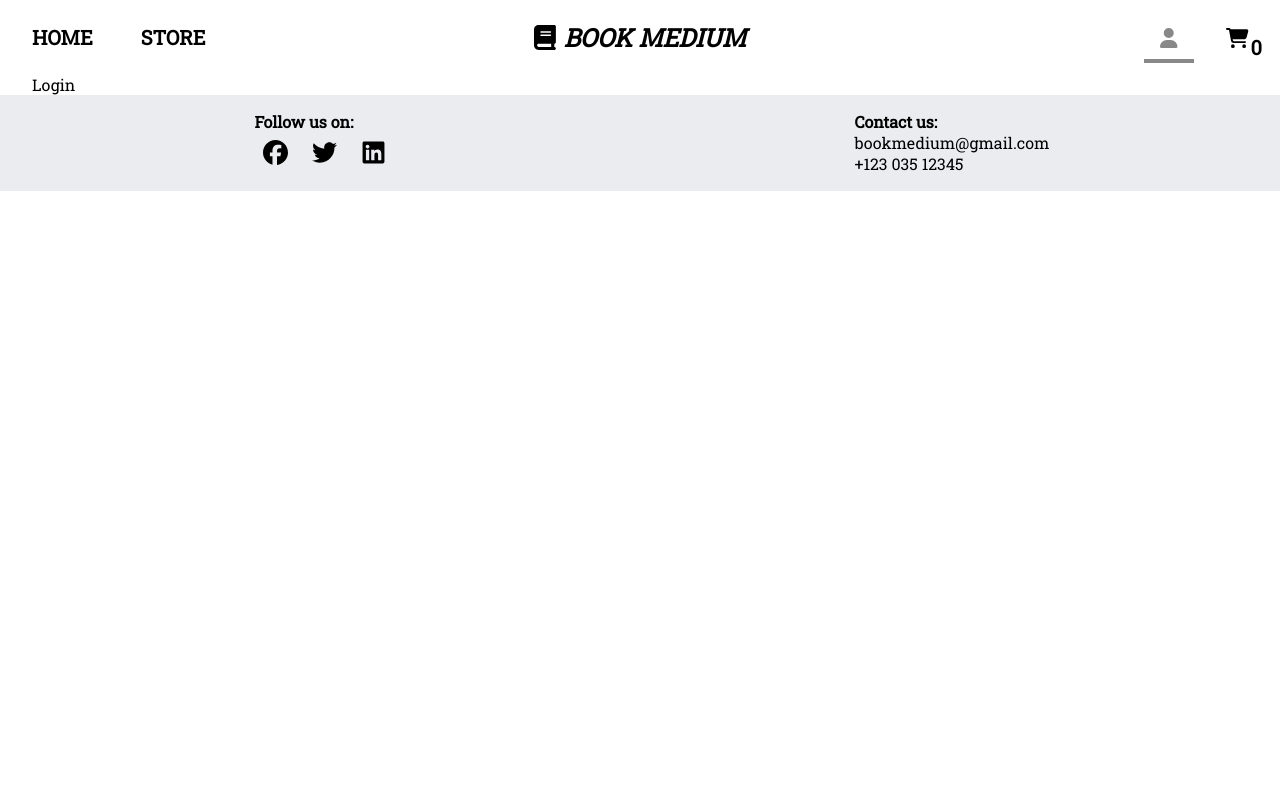
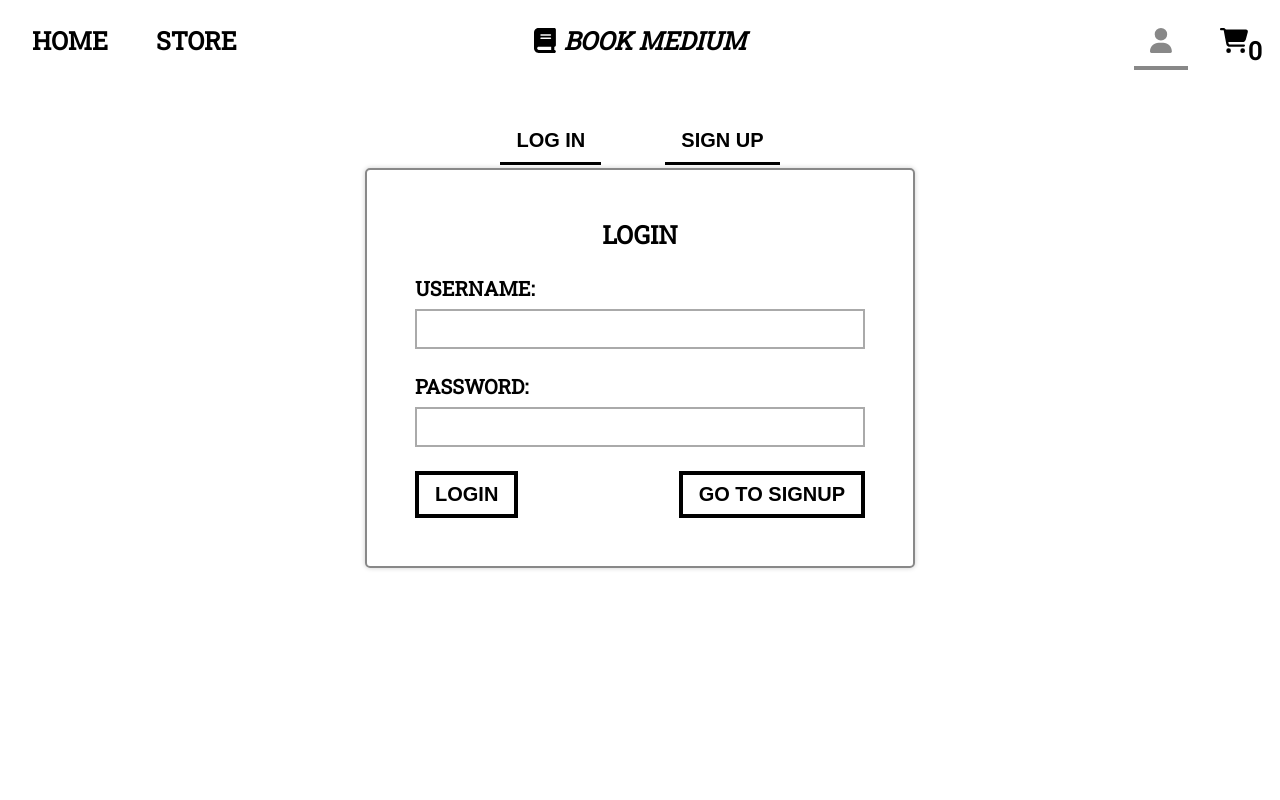
Before and after one commit to EmilisEm/book-store, a React (Create React App) app: page /login in a window 1280 px wide. Shown: the top 800 px of the page. Built offline with nearby package versions, Linux system fonts and the light colour scheme.

Commit message:
basic login and registration

```diff
--- a/package.json
+++ b/package.json
@@ -9,7 +9,10 @@
     "@testing-library/jest-dom": "^5.17.0",
     "@testing-library/react": "^13.4.0",
     "@testing-library/user-event": "^13.5.0",
+    "axios": "^1.4.0",
     "react": "^18.2.0",
+    "react-cookie": "^6.1.0",
+    "react-cookies": "^0.1.1",
     "react-dom": "^18.2.0",
     "react-intersection-observer": "^9.5.2",
     "react-router-dom": "^6.14.2",
--- a/src/App.css
+++ b/src/App.css
@@ -42,6 +42,14 @@ html {
     }
 }
 
+@media only screen and (max-width: 320px) {
+    :root {
+        --font-large: 18px;
+        --font-medium: 15px;
+        --font-small: 12px;
+    }
+}
+
 /* Chrome, Safari, Edge, Opera */
 input::-webkit-outer-spin-button,
 input::-webkit-inner-spin-button {
--- a/src/components/Button.js
+++ b/src/components/Button.js
@@ -1,9 +1,12 @@
 import React from "react";
 import styles from "../styles/Button.module.css";
 
-const Button = ({ children, onClick }) => {
+const Button = ({ children, onClick, type, className }) => {
   return (
-    <button onClick={onClick} type="button" className={styles.button}>
+    <button
+      onClick={onClick}
+      type={type ? type : "button"}
+      className={styles.button + " " + className}>
       {children}
     </button>
   );
--- /dev/null
+++ b/src/components/Form.js
@@ -0,0 +1,62 @@
+import React from "react";
+import Button from "./Button";
+import styles from "../styles/form.module.css";
+
+const Form = ({
+  name,
+  onSubmit,
+  username,
+  password,
+  setUsername,
+  setPassword,
+  redirectMessage,
+  redirectAction,
+}) => {
+  return (
+    <form
+      className={styles.form}
+      onSubmit={onSubmit}>
+      <h2 className={styles.formTitle}>{name}</h2>
+      <div className={styles.formControl}>
+        <label htmlFor="username">Username: </label>
+        <input
+          required
+          id="username"
+          type="text"
+          value={username}
+          onChange={(e) => {
+            setUsername(e.target.value);
+          }}
+        />
+      </div>
+
+      <div className={styles.formControl}>
+        <label htmlFor="password">Password: </label>
+        <input
+          required
+          id="password"
+          type="Password"
+          value={password}
+          onChange={(e) => {
+            setPassword(e.target.value);
+          }}
+        />
+      </div>
+
+      <div className={styles.continue}>
+        <Button
+          className={styles.submit}
+          type="submit">
+          {name}
+        </Button>
+        <Button
+          type="button"
+          onClick={redirectAction}>
+          {redirectMessage}
+        </Button>
+      </div>
+    </form>
+  );
+};
+
+export default Form;
--- a/src/components/LinkButton.js
+++ b/src/components/LinkButton.js
@@ -1,9 +1,12 @@
 import React from "react";
 import styles from "../styles/linkButton.module.css";
 
-const LinkButton = ({ children, onClick }) => {
+const LinkButton = ({ children, onClick, className }) => {
   return (
-    <button className={styles.linkButton} type="button" onClick={onClick}>
+    <button
+      className={styles.linkButton + " " + className}
+      type="button"
+      onClick={onClick}>
       {children}
     </button>
   );
--- a/src/components/Navigation.js
+++ b/src/components/Navigation.js
@@ -7,19 +7,32 @@ import {
   faCartShopping,
   faUser,
   faBars,
+  faRightFromBracket,
 } from "@fortawesome/free-solid-svg-icons";
 import { CartContext } from "../App";
+import { useCookies } from "react-cookie";
 
 const Navigation = () => {
   const { cartCount, toggleHamburger, hamburgerIsOpen } =
     useContext(CartContext);
+  const [cookie, setCookie] = useCookies(["user-token"]);
+
+  const logout = () => {
+    window.localStorage.removeItem("userId");
+    setCookie("user-token", "");
+    console.log(cookie);
+  };
   return (
     <nav className={styles.nav}>
       <div className={styles.innerNav}>
-        <NavLink className={styles.navLink} to="/">
+        <NavLink
+          className={styles.navLink}
+          to="/">
           Home
         </NavLink>
-        <NavLink className={styles.navLink} to="/store">
+        <NavLink
+          className={styles.navLink}
+          to="/store">
           Store
         </NavLink>
       </div>
@@ -28,10 +41,21 @@ const Navigation = () => {
         Book medium
       </div>
       <div className={styles.auth}>
-        <NavLink className={styles.navLink} to="/login">
-          <FontAwesomeIcon icon={faUser} />
+        <NavLink
+          className={styles.navLink}
+          to="/login">
+          {!cookie["user-token"] ? (
+            <FontAwesomeIcon icon={faUser} />
+          ) : (
+            <FontAwesomeIcon
+              icon={faRightFromBracket}
+              onClick={logout}
+            />
+          )}
         </NavLink>
-        <NavLink className={`${styles.cart} ${styles.navLink}`} to="/cart">
+        <NavLink
+          className={`${styles.cart} ${styles.navLink}`}
+          to="/cart">
           <FontAwesomeIcon icon={faCartShopping} />
           <div className={styles.cartCounter}>{cartCount}</div>
         </NavLink>
@@ -41,8 +65,7 @@ const Navigation = () => {
         type="button"
         onClick={(e) => {
           toggleHamburger();
-        }}
-      >
+        }}>
         <FontAwesomeIcon
           style={{ transform: `${hamburgerIsOpen ? "rotate(90deg)" : ""}` }}
           className={styles.hamburger}
--- a/src/pages/Login.js
+++ b/src/pages/Login.js
@@ -1,7 +1,119 @@
-import React from "react";
+import React, { useState } from "react";
+import axios from "axios";
+import Form from "../components/Form";
+import LinkButton from "../components/LinkButton";
+import { useCookies } from "react-cookie";
+import styles from "../styles/login.module.css";
 
 const Login = () => {
-  return <div>Login</div>;
+  const [userName, setUsername] = useState("");
+  const [password, setPassword] = useState("");
+  const [isLogin, setIsLogin] = useState(true);
+
+  const [cookies, setCookie] = useCookies(["user-token"]);
+  const onSubmitLogin = async (e) => {
+    e.preventDefault();
+
+    try {
+      const response = await axios.post("http://localhost:3001/auth/login", {
+        userName,
+        password,
+      });
+
+      setUsername("");
+      setPassword("");
+
+      const { token, userId } = response.data;
+
+      if (!token || !userId) {
+        return;
+      }
+      setCookie("user-token", token);
+      window.localStorage.setItem("userId", userId);
+
+      alert("Loged in");
+    } catch (err) {
+      console.error(err);
+    }
+  };
+
+  const onSubmitSignup = async (e) => {
+    e.preventDefault();
+
+    try {
+      const response = await axios.post("http://localhost:3001/auth/register", {
+        userName,
+        password,
+      });
+
+      setUsername("");
+      setPassword("");
+
+      alert(response.data.message);
+    } catch (err) {
+      console.error(err);
+    }
+  };
+  return !cookies["user-token"] ? (
+    <div style={{ width: "100%" }}>
+      <div className={styles.container}>
+        <div className={styles.selector}>
+          <LinkButton
+            onClick={() => {
+              setIsLogin(true);
+            }}>
+            Log in
+          </LinkButton>
+          <LinkButton
+            onClick={() => {
+              setIsLogin(false);
+            }}>
+            Sign up
+          </LinkButton>
+        </div>
+        {isLogin ? (
+          <Form
+            name="Login"
+            username={userName}
+            password={password}
+            setUsername={setUsername}
+            setPassword={setPassword}
+            onSubmit={onSubmitLogin}
+            redirectMessage="Go to signup"
+            redirectAction={() => setIsLogin(false)}
+          />
+        ) : (
+          <Form
+            name="Register"
+            username={userName}
+            password={password}
+            setUsername={setUsername}
+            setPassword={setPassword}
+            onSubmit={onSubmitSignup}
+            redirectMessage="Go to login"
+            redirectAction={() => setIsLogin(true)}
+          />
+        )}
+      </div>
+    </div>
+  ) : (
+    <Profile />
+  );
 };
 
+const Profile = () => {
+  const [cookies, setCookie] = useCookies(["user-token"]);
+
+  const logout = () => {
+    window.localStorage.removeItem("userId");
+    setCookie("user-token", "");
+    console.log(cookies["user-token"]);
+  };
+  return (
+    <div>
+      PROFILE TO BE ADDED
+      <LinkButton onClick={logout}>Log out</LinkButton>
+    </div>
+  );
+};
 export default Login;
--- a/src/pages/Signup.js
+++ b/src/pages/Signup.js
@@ -1,7 +1,36 @@
-import React from "react";
+import React, { useState } from "react";
+import axios from "axios";
+import Form from "../components/Form";
 
 const Signup = () => {
-  return <div>Signup</div>;
+  const [userName, setUsername] = useState("");
+  const [password, setPassword] = useState("");
+
+  const onSubmit = async (e) => {
+    e.preventDefault();
+
+    try {
+      await axios.post("http://localhost:3001/auth/register", {
+        userName,
+        password,
+      });
+
+      alert("Registration complete. Please Log in");
+    } catch (err) {
+      console.error(err);
+    }
+  };
+  return (
+    <div>
+      <Form
+        name="Register"
+        username={userName}
+        password={password}
+        setUsername={setUsername}
+        setPassword={setPassword}
+        onSubmit={onSubmit}></Form>
+    </div>
+  );
 };
 
 export default Signup;
--- /dev/null
+++ b/src/styles/form.module.css
@@ -0,0 +1,60 @@
+.form {
+    width: 100%;
+    max-width: 550px;
+    margin: 0 auto;
+    border: solid 2px var(--secondary-text-color);
+    border-radius: 5px;
+    padding: 3rem;
+    box-shadow: 0 0 5px rgba(0, 0, 0, 0.2)
+}
+
+.formControl {
+    margin: 1.5rem 0;
+    display: flex;
+    flex-direction: column;
+    position: relative;
+}
+
+.formControl label {
+    font-size: var(--font-medium);
+    margin-right: 0.5rem;
+    margin-bottom: 0.5rem;
+    text-transform: uppercase;
+    font-weight: 600;
+}
+
+.formControl input {
+    font-size: var(--font-medium);
+    height: calc(var(--font-large) + 15px);
+    width: 100%;
+    border: 2px solid #aaa;
+    transition: border 200ms ease-in-out;
+}
+
+.formControl input:focus {
+    border: 2px solid var(--main-text-color);
+    border-radius: 0;
+
+}
+
+.formTitle {
+    text-align: center;
+    text-transform: uppercase;
+    font-weight: 600;
+    font-size: var(--font-large);
+}
+
+.continue {
+    display: flex;
+    justify-content: space-between;
+}
+
+@media only screen and (max-width: 800px) {
+    .continue {
+        flex-direction: column;
+    }
+    .continue :first-child {
+        margin-bottom: 2rem;
+    }
+
+}
--- /dev/null
+++ b/src/styles/login.module.css
@@ -0,0 +1,14 @@
+.selector {
+    display: flex;
+    width: fit-content;
+    margin: 0 auto;
+}
+
+.selector :nth-child(2) {
+    margin-left: 4rem !important;
+}
+
+.container {
+    margin-top: 2rem;
+    min-height: 100vh;
+}
--- a/src/styles/nav.module.css
+++ b/src/styles/nav.module.css
@@ -4,7 +4,7 @@ nav {
     justify-content: space-between;
     align-items: center;
     padding: 0.5rem;
-    font-size: var(--font-medium);
+    font-size: var(--font-large);
     background-color: var(--main-bg-color);
 }
 
@@ -13,7 +13,10 @@ nav {
 }
 
 .logo {
+    text-align: center;;
     position: absolute;
+    width: 80vw;
+    max-width: 300px;
     left: 50%;
     transform: translateX(-50%);
     font-style: italic;
```
Also changed, not shown: src/pages/Profile.js (added, +7 -0 lines), 1 other file (tests, documents, lock files or other folders).
